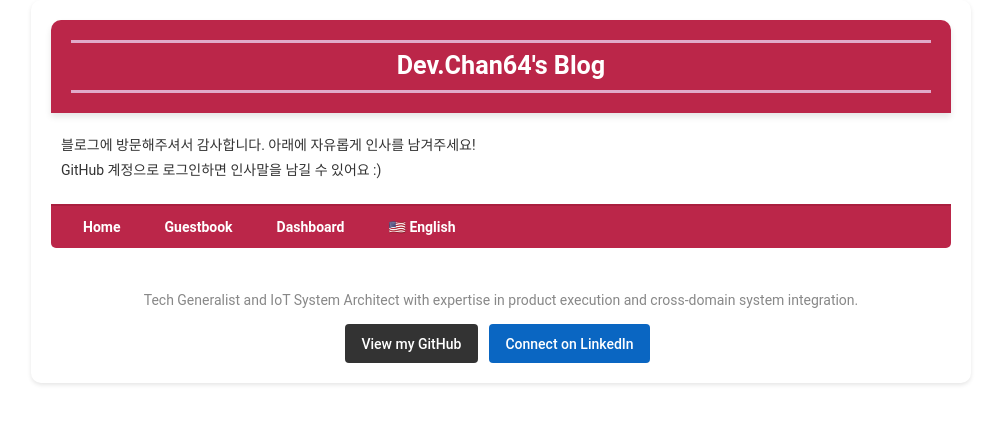
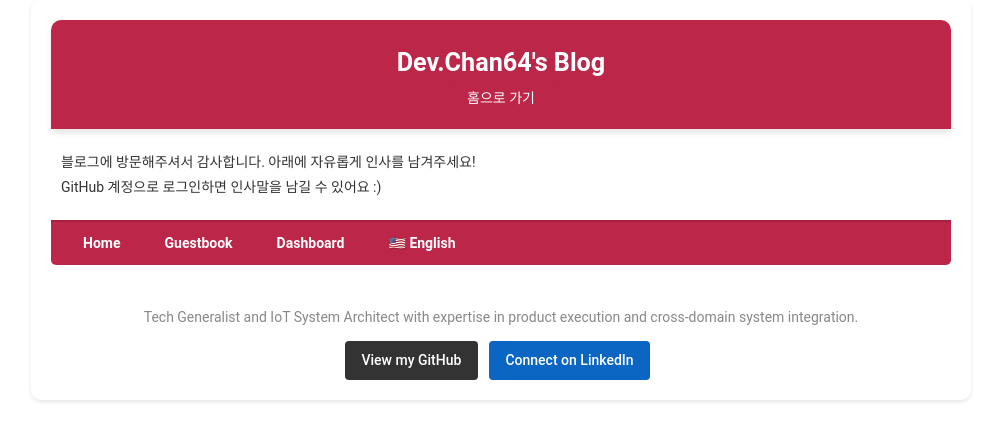
Before and after one commit to devchan64/devchan64.github.io, a Jekyll site: the page built from guestbook/index.md, in a window 1280 px wide. Shown: the top 441 px of the page, without its empty margins (139-1140 px from the left). Built offline with Jekyll 4.4.1, drawn with Linux system fonts in a browser that asks for light colours; comment, search, counter and statistics services are not loaded.

Commit message:
헤더 정리

```diff
--- /dev/null
+++ b/_includes/header.html
@@ -0,0 +1,8 @@
+<header class="layout-header">
+  <h1>{{ site.title }}</h1>
+  {% unless page.url == "/" or page.url == "/en/" %}
+  <a href="{% if is_english %}/en/{% else %}/{% endif %}" class="button">
+    {% if is_english %}Go Home{% else %}홈으로 가기{% endif %}
+  </a>
+  {% endunless %}
+</header>
--- a/_layouts/dashboard.html
+++ b/_layouts/dashboard.html
@@ -10,9 +10,7 @@
   {% include common.html %}
 </head>
 <body class="container">
-  <header class="layout-header">
-    <h1>{{ site.title }}</h1>
-  </header>
+  {% include header.html %}
   <main class="post-content">
     <h2>{{ page.title }}</h2>
     <div class="chart-wrapper">
--- a/_layouts/guestbook.html
+++ b/_layouts/guestbook.html
@@ -9,9 +9,7 @@
 </head>
 
 <body class="container">
-  <header class="layout-header">
-    <h1>{{ site.title }}</h1>
-  </header>
+  {% include header.html %}
   <main class="guestbook">
 
     {{ content }}
--- a/_layouts/home.html
+++ b/_layouts/home.html
@@ -14,9 +14,9 @@
   {% include common.html %}
 </head>
 <body class="container">
-  <header class="layout-header">
-    <h1>{{ site.title }}</h1>
-  </header>
+
+  {% include header.html %}
+
   <main class="post-content">
     <h2># Recent Posts</h2>
     <ul id="post-list" class="post-list-grid"></ul>
--- a/_sass/_layout.scss
+++ b/_sass/_layout.scss
@@ -24,6 +24,10 @@ header.layout-header{
     box-shadow: 0 4px 6px rgba(0, 0, 0, 0.1);
 }
 
+header.layout-header h1{
+    border: none;
+}
+
 header h1 {
     margin: 0;
 }
```
Also changed, not shown: _layouts/default.html (+1 -8 lines).
